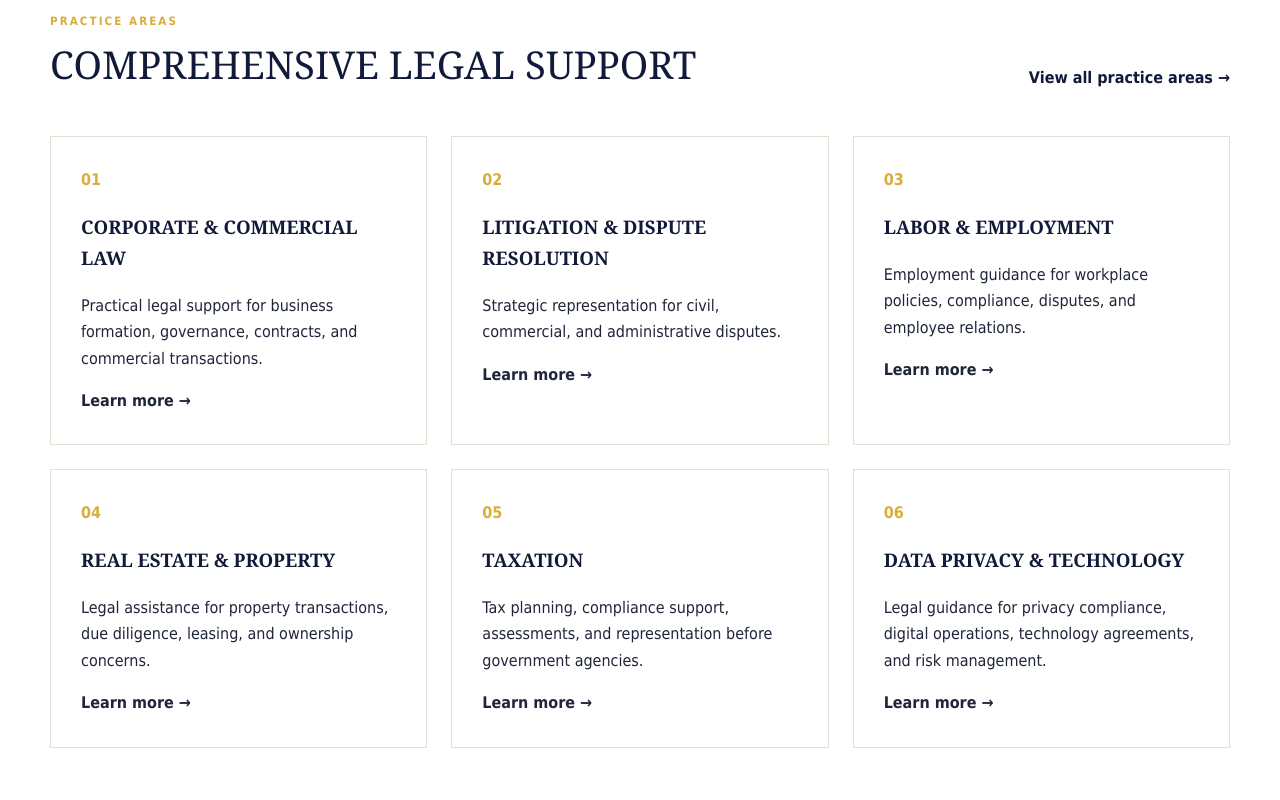
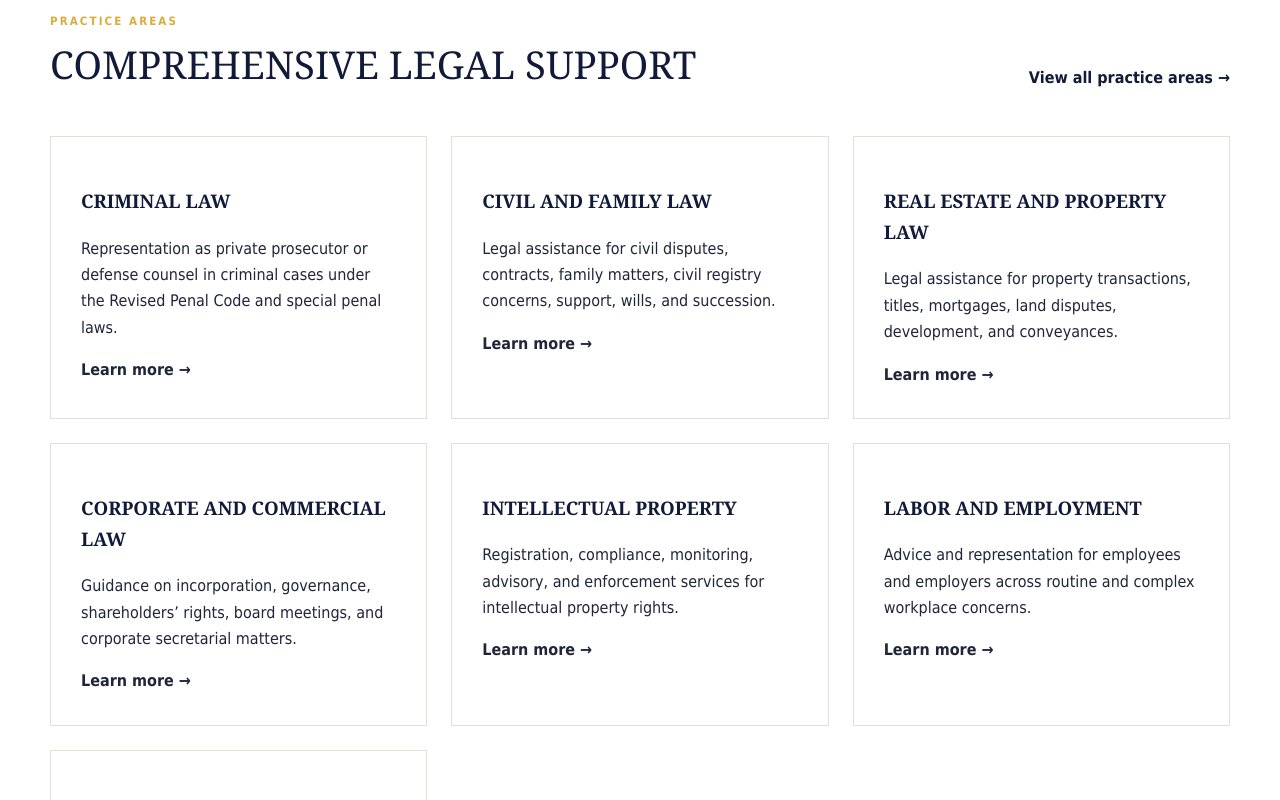
Before and after one commit to harris0519/oliva-and-partners-lawfirm, a React (Vite) app: page / in a window 1280 px wide. Shown: the part 920-1720 px from the top of the page. Built offline with nearby package versions, Linux system fonts and the light colour scheme.

Commit message:
update fixes

```diff
--- a/src/components/Layout.jsx
+++ b/src/components/Layout.jsx
@@ -1,14 +1,16 @@
-import { Outlet } from 'react-router-dom';
+import { Outlet, useLocation } from 'react-router-dom';
 import Header from './Header';
 import Footer from './Footer';
 import ScrollToTop from './ScrollToTop';
 
 export default function Layout() {
+  const { pathname } = useLocation();
+
   return (
     <>
       <ScrollToTop />
       <Header />
-      <main>
+      <main className="page-enter" key={pathname}>
         <Outlet />
       </main>
       <Footer />
--- a/src/data/siteData.js
+++ b/src/data/siteData.js
@@ -1,39 +1,45 @@
 export const practiceAreas = [
   {
-    slug: 'corporate-commercial-law',
-    title: 'Corporate & Commercial Law',
-    short: 'Practical legal support for business formation, governance, contracts, and commercial transactions.',
-    details: 'We advise businesses on incorporation, governance, commercial agreements, regulatory requirements, restructuring, and day-to-day corporate legal concerns.'
+    slug: 'criminal-law',
+    title: 'Criminal Law',
+    short: 'Representation as private prosecutor or defense counsel in criminal cases under the Revised Penal Code and special penal laws.',
+    details: 'The firm currently handles (as private prosecutor and defense lawyer) criminal cases arising from violations of the provisions of the Revised Penal Code of the Philippines and other special penal laws, such as, but not limited to the following: Estafa and various forms of swindling, other deceits, violation of BP Blg. 22, kidnapping and serious illegal detention, theft, qualified theft, violence against women and their children, physical injuries, reckless imprudence, falsification, and slander or oral defamation.'
   },
   {
-    slug: 'litigation-dispute-resolution',
-    title: 'Litigation & Dispute Resolution',
-    short: 'Strategic representation for civil, commercial, and administrative disputes.',
-    details: 'Our team assists clients through negotiation, mediation, arbitration, administrative proceedings, and court litigation with a focus on clear strategy and efficient resolution.'
+    slug: 'civil-family-law',
+    title: 'Civil and Family Law',
+    short: 'Legal assistance for civil disputes, contracts, family matters, civil registry concerns, support, wills, and succession.',
+    details: 'Civil law matters including cases for collection of sums of money, contracts and enforcement, damages, paternity and filiation, and cancellation or correction of entries in the Civil Registry, to name a few. The firm’s expertise in litigation in connection with family law includes declaration of nullity and annulment of marriage, support, and wills and succession.'
+  },
+  {
+    slug: 'real-estate-property-law',
+    title: 'Real Estate and Property Law',
+    short: 'Legal assistance for property transactions, titles, mortgages, land disputes, development, and conveyances.',
+    details: 'The firm also handles various property law issues, such as foreclosure of mortgages, easements and servitudes, partitions, ejectment, quieting of title, sale, lease, donation, assignment, transfer, and conveyance of properties, among others. It also handles real property law litigation concerning violations of special laws relating to real estate, condominium, and subdivision development. The firm also has extensive experience in handling cases relating to issuance of land titles, reconstitution of lost titles, amendment of, and removal of annotation on, certificates of titles.'
+  },
+  {
+    slug: 'corporate-commercial-law',
+    title: 'Corporate and Commercial Law',
+    short: 'Guidance on incorporation, governance, shareholders’ rights, board meetings, and corporate secretarial matters.',
+    details: 'The firm has valuable experience in general corporate matters, such as incorporation and by-laws, directors’ and shareholders’ rights, board meetings, and secretarial matters, among others.'
+  },
+  {
+    slug: 'intellectual-property',
+    title: 'Intellectual Property',
+    short: 'Registration, compliance, monitoring, advisory, and enforcement services for intellectual property rights.',
+    details: 'The firm handles applications of different IPs like patent, copyright, trademark, domain name and the like and representation in case of violations of IP rights. The firm’s legal services include: 1.) Application for registration of trademarks and other intellectual property; 2.) Monitoring of compliance with the Intellectual Property Office’s requirements and regulations over registered trademarks and other intellectual property; 3.) Rendering advice on various intellectual property law issues; 4.) Monitoring, among others, of marks which infringe on one’s registered trademark or trade logo; and 5.) Prosecution of cases involving violation and infringement of one’s proprietary rights over registered trademarks and other intellectual property rights.'
   },
   {
     slug: 'labor-employment',
-    title: 'Labor & Employment',
-    short: 'Employment guidance for workplace policies, compliance, disputes, and employee relations.',
-    details: 'We help employers and employees navigate labor standards, contracts, disciplinary matters, termination, workplace policies, and proceedings before labor agencies.'
+    title: 'Labor and Employment',
+    short: 'Advice and representation for employees and employers across routine and complex workplace concerns.',
+    details: 'The firm handles a full range of labor and employment law-related matters for employees or employer from various industries. The firm also provides advice on day-to-day employment issues as well as legal and practical solutions to highly complex labor concerns.'
   },
   {
-    slug: 'real-estate-property',
-    title: 'Real Estate & Property',
-    short: 'Legal assistance for property transactions, due diligence, leasing, and ownership concerns.',
-    details: 'Our services cover title review, due diligence, sale and lease documentation, property development concerns, estate-related transfers, and dispute prevention.'
-  },
-  {
-    slug: 'taxation',
-    title: 'Taxation',
-    short: 'Tax planning, compliance support, assessments, and representation before government agencies.',
-    details: 'We advise clients on tax compliance, business transactions, assessments, protests, and administrative remedies while coordinating legal and financial considerations.'
-  },
-  {
-    slug: 'data-privacy-technology',
-    title: 'Data Privacy & Technology',
-    short: 'Legal guidance for privacy compliance, digital operations, technology agreements, and risk management.',
-    details: 'We support organizations with privacy policies, data processing agreements, compliance programs, breach response planning, and technology-related contracts.'
+    slug: 'immigration-naturalization',
+    title: 'Immigration and Naturalization',
+    short: 'Legal assistance with Philippine naturalization and immigration processes.',
+    details: 'The firm provides legal assistance for those desiring to be a naturalized citizen of the Philippines or those who are in need of assistance as regards the process of immigration.'
   }
 ];
 
@@ -53,6 +59,62 @@ export const attorneys = [
     focus: 'Litigation, property, and commercial transactions',
     bio: 'Atty. Reagan Oliva represents clients in disputes and transactions with a focus on careful preparation, risk management, and results-oriented advocacy.',
     credentials: ['Juris Doctor / Bachelor of Laws', 'Member, Integrated Bar of the Philippines', 'Civil and commercial practice']
+  },
+  {
+    slug: 'nesauro-firme',
+    name: 'Justice Nesauro H. Firme',
+    role: 'Senior Partner (On Leave)',
+    focus: 'Senior partner currently on leave from the Law Firm',
+    bio: 'Justice Nesauro H. Firme formalized his law partnership with Atty. Rommel V. Oliva in June 2008 after they began working together in June 2004. He is currently on leave from the Law Firm following his appointment as a Regular Member of the Judicial and Bar Council representing the Academe.',
+    credentials: ['University of Santo Tomas Faculty of Civil Law, 2003', 'Regular Member, Judicial and Bar Council, representing the Academe', 'Senior Partner (On Leave)']
+  },
+  {
+    slug: 'elmar-malapitan',
+    name: 'Atty. Elmar H. Malapitan',
+    role: 'Partner',
+    focus: 'Client representation and legal advisory',
+    bio: 'Atty. Elmar H. Malapitan is a Partner of Oliva Firme & Associates Law Firm who helps the team meet the legal and advisory needs of its clients.',
+    credentials: ['San Sebastian College – Recoletos (SSC-R)', 'Partner, Oliva Firme & Associates Law Firm']
+  },
+  {
+    slug: 'ahda-pajo',
+    name: 'Atty. Ahda B. Pajo',
+    role: 'Partner',
+    focus: 'Client representation and legal advisory',
+    bio: 'Atty. Ahda B. Pajo is a Partner of Oliva Firme & Associates Law Firm who provides legal support and representation to the firm’s clients.',
+    credentials: ['Manuel L. Quezon University (MLQU)', 'Partner, Oliva Firme & Associates Law Firm']
+  },
+  {
+    slug: 'lawrence-anthony-bautista',
+    name: 'Atty. Lawrence Anthony A. Bautista',
+    role: 'Senior Counsel',
+    focus: 'Legal counsel, client representation, and case support',
+    bio: 'Atty. Lawrence Anthony A. Bautista serves as Senior Counsel of Oliva Firme & Associates Law Firm, supporting clients across the firm’s legal matters.',
+    credentials: ['José Rizal University (JRU)', 'Senior Counsel, Oliva Firme & Associates Law Firm']
+  },
+  {
+    slug: 'thomas-alvin-morada',
+    name: 'Atty. Thomas Alvin B. Morada',
+    role: 'Senior Counsel',
+    focus: 'Legal counsel, client representation, and case support',
+    bio: 'Atty. Thomas Alvin B. Morada serves as Senior Counsel of Oliva Firme & Associates Law Firm, providing legal support and representation to its clients.',
+    credentials: ['José Rizal University (JRU)', 'Senior Counsel, Oliva Firme & Associates Law Firm']
+  },
+  {
+    slug: 'darlene-bibat',
+    name: 'Atty. Darlene B. Bibat',
+    role: 'Senior Counsel',
+    focus: 'Legal counsel, client representation, and case support',
+    bio: 'Atty. Darlene B. Bibat serves as Senior Counsel of Oliva Firme & Associates Law Firm, assisting with the legal needs and matters of its clients.',
+    credentials: ['José Rizal University (JRU)', 'Senior Counsel, Oliva Firme & Associates Law Firm']
+  },
+  {
+    slug: 'elizabeth-robles',
+    name: 'Atty. Elizabeth L. Robles',
+    role: 'Counsel',
+    focus: 'Legal counsel, client representation, and case support',
+    bio: 'Atty. Elizabeth L. Robles serves as Counsel of Oliva Firme & Associates Law Firm, helping provide responsive legal support to the firm’s clients.',
+    credentials: ['Manila Law College (MLC)', 'Counsel, Oliva Firme & Associates Law Firm']
   },
   {
     slug: 'pamela-faller',
--- a/src/pages/Contact.jsx
+++ b/src/pages/Contact.jsx
@@ -1,5 +1,6 @@
 import { useState } from 'react';
 import PageHero from '../components/PageHero';
+import { practiceAreas } from '../data/siteData';
 
 export default function Contact() {
   const [sent, setSent] = useState(false);
@@ -8,5 +9,5 @@ export default function Contact() {
     Facilities Centre Building.,
     548 Shaw Blvd.,
     Mandaluyong City, 1552, Philippines</p><p>Tel. Nos. (+632) 8535-9320 |
-      (+632) 8535-9231</p><p><a href="mailto:info@olivapartners.com">olivaandpartners@dof.law</a></p><p>Monday–Friday<br />8:00 AM–5:00 PM</p><p className="notice">Submitting this form does not create an attorney-client relationship. Please avoid sending confidential information until an engagement is confirmed.</p></div><form className="contact-form" onSubmit={submit}><label>Full name<input required name="name" /></label><label>Email address<input required type="email" name="email" /></label><label>Contact number<input name="phone" /></label><label>Area of concern<select name="area"><option>Corporate & Commercial Law</option><option>Litigation & Dispute Resolution</option><option>Labor & Employment</option><option>Real Estate & Property</option><option>Taxation</option><option>Data Privacy & Technology</option></select></label><label>Message<textarea required rows="6" name="message"></textarea></label><button className="button" type="submit">Send Inquiry</button>{sent && <p className="success">Thank you. Your inquiry has been recorded for this demo.</p>}</form></div></section></>;
+      (+632) 8535-9231</p><p><a href="mailto:info@olivapartners.com">olivaandpartners@dof.law</a></p><p>Monday–Friday<br />8:00 AM–5:00 PM</p><p className="notice">Submitting this form does not create an attorney-client relationship. Please avoid sending confidential information until an engagement is confirmed.</p></div><form className="contact-form" onSubmit={submit}><label>Full name<input required name="name" /></label><label>Email address<input required type="email" name="email" /></label><label>Contact number<input name="phone" /></label><label>Area of concern<select name="area">{practiceAreas.map(area => <option key={area.slug}>{area.title}</option>)}</select></label><label>Message<textarea required rows="6" name="message"></textarea></label><button className="button" type="submit">Send Inquiry</button>{sent && <p className="success">Thank you. Your inquiry has been recorded for this demo.</p>}</form></div></section></>;
 }
--- a/src/pages/Home.jsx
+++ b/src/pages/Home.jsx
@@ -8,12 +8,13 @@ export default function Home() {
         <div className="container hero-grid">
           <div className="hero-copy">
             <p className="eyebrow">Clarity. Strategy. Results.</p>
-            <h1>LEGAL SOLUTIONS GROUNDED IN EXPERIENCE AND BUILT AROUND YOU.</h1>
-            <p className="lead">Oliva &amp; Partners provides responsive, practical, and strategic legal counsel to businesses, families, and individuals.</p>
+            <h1>YOUR TRUSTED LEGAL PARTNER,
+              EVOLVING FOR THE FUTURE</h1>
+            <p className="lead">ADVISING BUSINESSES, RESOLVING CHALLENGES.
+              BUILDING LASTING PARTNERSHIP.</p>
             <div className="actions"><Link className="button" to="/contact">Schedule a Consultation</Link><Link className="text-link" to="/practice-areas">Explore our capabilities →</Link></div>
           </div>
           <div className="hero-panel">
-            <span className="panel-number">01</span>
             <h2>COUNSEL THAT SEES THE WHOLE PICTURE.</h2>
             <p>We combine legal knowledge, commercial understanding, and personal attention to help clients make informed decisions.</p>
           </div>
@@ -24,9 +25,9 @@ export default function Home() {
         <div className="container">
           <div className="section-heading"><div><p className="eyebrow">Practice areas</p><h2>COMPREHENSIVE LEGAL SUPPORT</h2></div><Link className="text-link" to="/practice-areas">View all practice areas →</Link></div>
           <div className="card-grid three">
-            {practiceAreas.slice(0, 6).map((area, i) => (
+            {practiceAreas.map(area => (
               <Link className="service-card" to={`/practice-areas/${area.slug}`} key={area.slug}>
-                <span>0{i + 1}</span><h3>{area.title.toUpperCase()}</h3><p>{area.short}</p><strong>Learn more →</strong>
+                <h3>{area.title.toUpperCase()}</h3><p>{area.short}</p><strong>Learn more →</strong>
               </Link>
             ))}
           </div>
@@ -37,18 +38,18 @@ export default function Home() {
         <div className="container split">
           <div><p className="eyebrow">Why Oliva &amp; Partners</p><h2>TRUSTED ADVICE. PRACTICAL DIRECTION. STRONG REPRESENTATION.</h2></div>
           <div className="feature-list">
-            <div><strong>01</strong><span><h3>Client-centered service</h3><p>Clear communication and legal strategies aligned with your priorities.</p></span></div>
-            <div><strong>02</strong><span><h3>Business-minded approach</h3><p>Advice that considers legal exposure, operational realities, and long-term objectives.</p></span></div>
-            <div><strong>03</strong><span><h3>Responsive representation</h3><p>Timely support from professionals committed to protecting your interests.</p></span></div>
+            <div><span><h3>Client-centered service</h3><p>Clear communication and legal strategies aligned with your priorities.</p></span></div>
+            <div><span><h3>Business-minded approach</h3><p>Advice that considers legal exposure, operational realities, and long-term objectives.</p></span></div>
+            <div><span><h3>Responsive representation</h3><p>Timely support from professionals committed to protecting your interests.</p></span></div>
           </div>
         </div>
       </section>
 
       <section className="section">
         <div className="container">
-          <div className="section-heading"><div><p className="eyebrow">Our attorneys</p><h2>MEET THE PEOPLE BEHIND THE PRACTICE</h2></div><Link className="text-link" to="/attorneys">Meet the full team →</Link></div>
+          <div className="section-heading"><div><p className="eyebrow">Our attorneys</p><h2>MEET THE PEOPLE BEHIND THE PRACTICE</h2></div><Link className="text-link" to="/attorneys">View all lawyers →</Link></div>
           <div className="card-grid three">
-            {attorneys.map(attorney => <Link className="person-card" to={`/attorneys/${attorney.slug}`} key={attorney.slug}><div className="portrait-placeholder">{attorney.name.split(' ').slice(-1)[0][0]}</div><p className="eyebrow">{attorney.role}</p><h3>{attorney.name.toUpperCase()}</h3><p>{attorney.focus}</p></Link>)}
+            {attorneys.slice(0, 3).map(attorney => <Link className="person-card" to={`/attorneys/${attorney.slug}`} key={attorney.slug}><div className="portrait-placeholder">{attorney.name.split(' ').slice(-1)[0][0]}</div><p className="eyebrow">{attorney.role}</p><h3>{attorney.name.toUpperCase()}</h3><p>{attorney.focus}</p></Link>)}
           </div>
         </div>
       </section>
--- a/src/pages/PracticeAreas.jsx
+++ b/src/pages/PracticeAreas.jsx
@@ -3,5 +3,5 @@ import PageHero from '../components/PageHero';
 import { practiceAreas } from '../data/siteData';
 
 export default function PracticeAreas() {
-  return <><PageHero eyebrow="Legal capabilities" title="FOCUSED EXPERTISE FOR COMPLEX LEGAL NEEDS." TEXT="EXPLORE OUR CORE PRACTICE AREAS AND LEARN HOW OUR TEAM CAN SUPPORT YOUR BUSINESS, ORGANIZATION, OR PERSONAL LEGAL CONCERNS." /><section className="section"><div className="container card-grid two">{practiceAreas.map((area, i) => <Link className="service-card large" to={`/practice-areas/${area.slug}`} key={area.slug}><span>0{i + 1}</span><h2>{area.title}</h2><p>{area.short}</p><strong>View capability →</strong></Link>)}</div></section></>;
+  return <><PageHero eyebrow="Legal capabilities" title="FOCUSED EXPERTISE FOR COMPLEX LEGAL NEEDS." text="Explore our core practice areas and learn how our team can support your business, organization, or personal legal concerns." /><section className="section"><div className="container card-grid two">{practiceAreas.map((area, i) => <Link className="service-card large" to={`/practice-areas/${area.slug}`} key={area.slug}><span>0{i + 1}</span><h2>{area.title}</h2><p>{area.short}</p><strong>View capability →</strong></Link>)}</div></section></>;
 }
--- a/src/styles.css
+++ b/src/styles.css
@@ -188,6 +188,29 @@ textarea {
   min-width: 245px;
   padding: 14px;
   display: grid
+}
+
+.attorneys-menu {
+  width: min(680px, calc(100vw - 40px));
+  grid-template-columns: repeat(2, minmax(0, 1fr));
+  gap: 2px 18px;
+}
+
+.attorneys-menu a {
+  display: grid;
+  gap: 3px;
+}
+
+.attorneys-menu strong {
+  text-transform: uppercase;
+}
+
+.attorneys-menu small {
+  color: var(--muted);
+  font-size: .7rem;
+  font-weight: 600;
+  letter-spacing: .06em;
+  text-transform: uppercase;
 }
 
 .button {
@@ -894,6 +917,60 @@ textarea {
   color: rgba(255, 255, 255, .62);
 }
 
+/* Replay the entrance motion whenever React Router mounts a new page. */
+.page-enter {
+  animation: page-enter .55s cubic-bezier(.22, 1, .36, 1) both;
+}
+
+.page-enter > section {
+  animation: section-enter .65s cubic-bezier(.22, 1, .36, 1) both;
+}
+
+.page-enter > section:nth-child(2) {
+  animation-delay: .08s;
+}
+
+.page-enter > section:nth-child(3) {
+  animation-delay: .14s;
+}
+
+.page-enter > section:nth-child(4) {
+  animation-delay: .2s;
+}
+
+.page-enter > section:nth-child(n + 5) {
+  animation-delay: .26s;
+}
+
+@keyframes page-enter {
+  from {
+    opacity: 0;
+  }
+
+  to {
+    opacity: 1;
+  }
+}
+
+@keyframes section-enter {
+  from {
+    opacity: 0;
+    transform: translateY(18px);
+  }
+
+  to {
+    opacity: 1;
+    transform: translateY(0);
+  }
+}
+
+@media (prefers-reduced-motion: reduce) {
+  .page-enter,
+  .page-enter > section {
+    animation: none;
+  }
+}
+
 @media(max-width:900px) {
   .navbar {
     height: 76px;
```
Also changed, not shown: package.json (+4 -5 lines), src/components/Header.jsx (+7 -2 lines), src/pages/About.jsx (+32 -3 lines), 8 other files (tests, documents, lock files or other folders).
